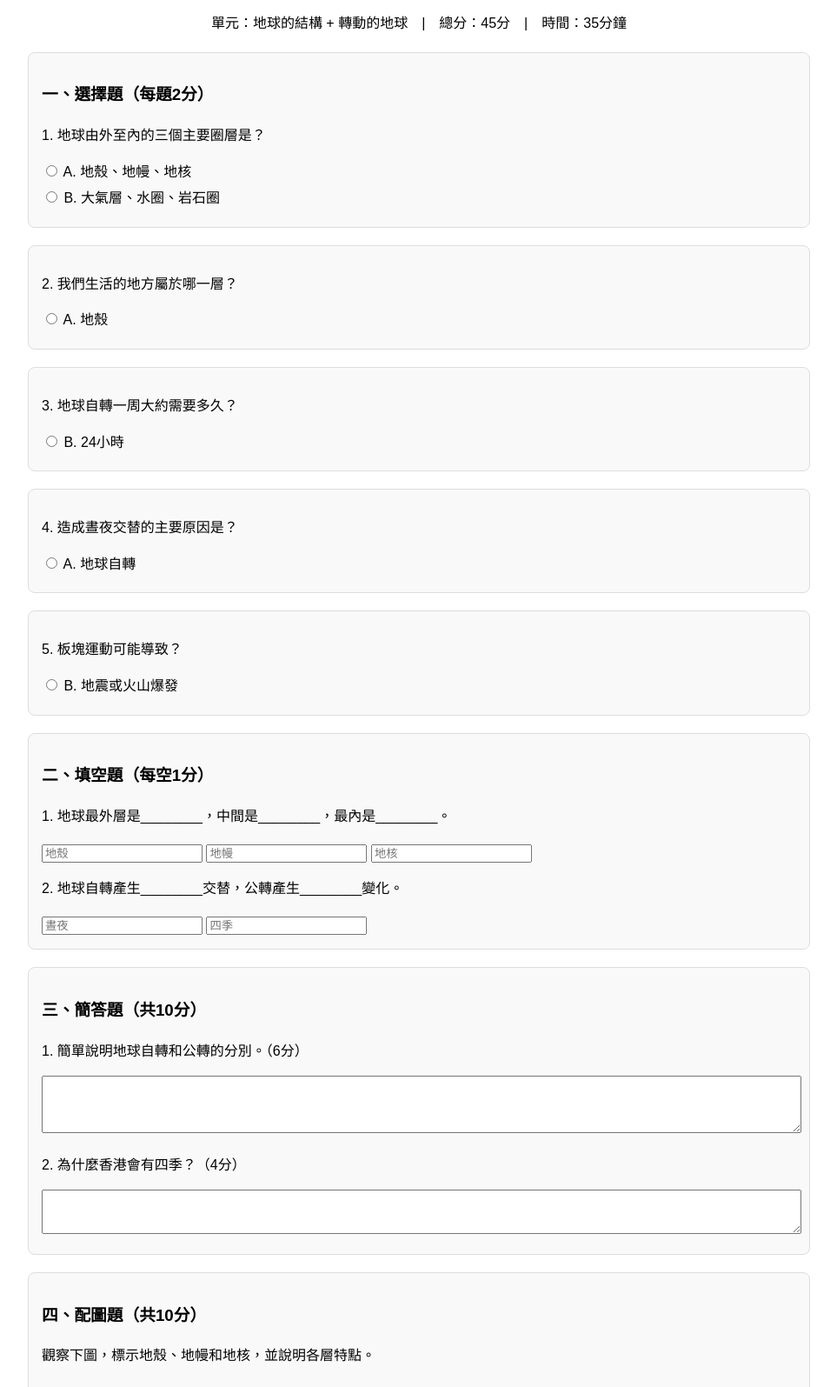
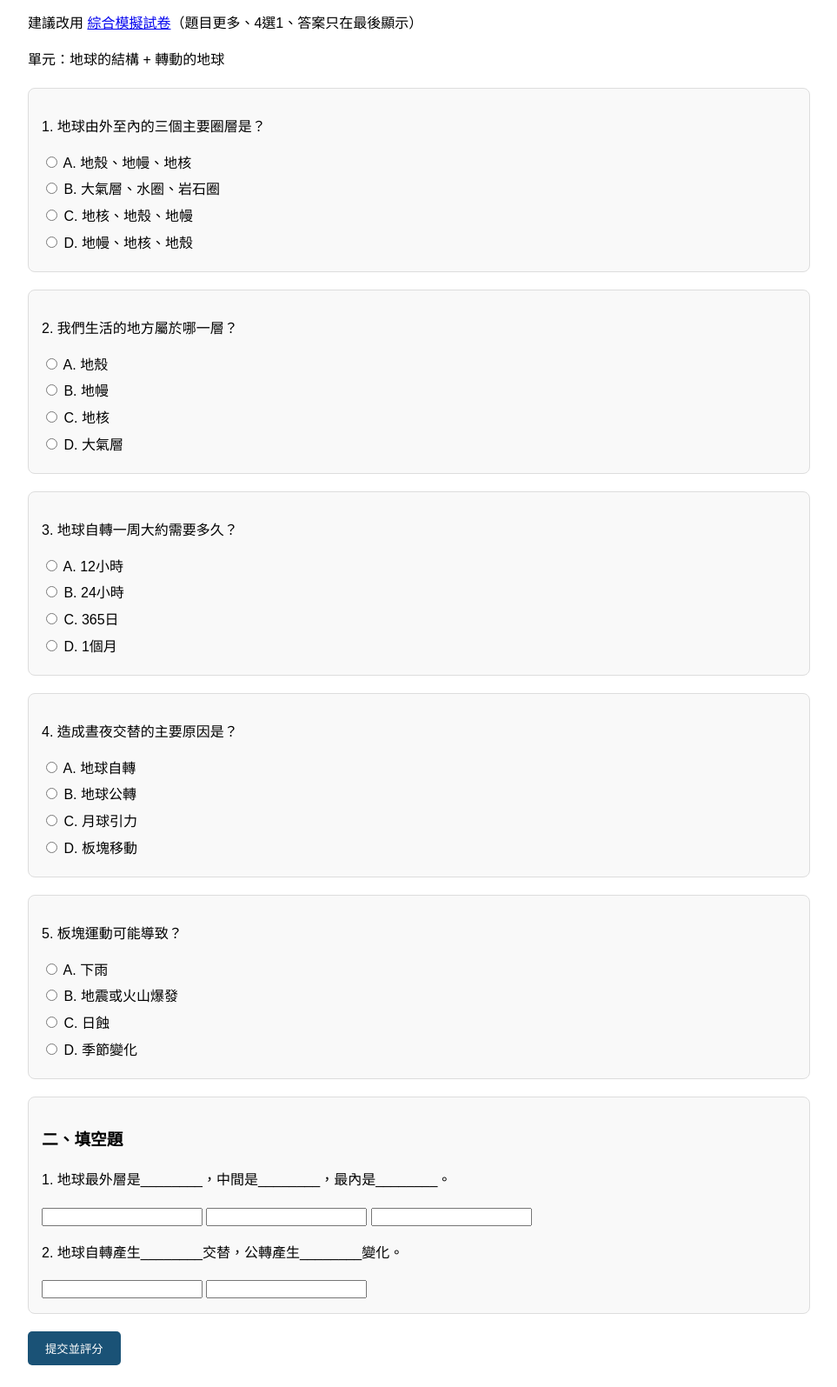
Before and after one commit to kafai3-hub/p4_science, a plain HTML site: page mock_test_1.html in a window 1280 px wide. Shown: the part 120-1715 px from the top of the page at 87% size, without its empty margins (158-1121 px from the left). Drawn offline with Linux system fonts and the light colour scheme; grey boxes are pictures that could not be loaded.

Commit message:
Fix mock_test_1: add full 4 options, remove answer placeholders

```diff
--- a/mock_test_1.html
+++ b/mock_test_1.html
@@ -2,69 +2,68 @@
 <html lang="zh-HK">
 <head>
 <meta charset="UTF-8">
-<title>小四科學科模擬試卷一 - 地球的結構 + 轉動的地球</title>
+<title>小四科學科模擬試卷一</title>
 <style>
 body { font-family: "Microsoft JhengHei", Arial, sans-serif; max-width: 900px; margin: 20px auto; padding: 20px; line-height: 1.6; }
-h1 { text-align: center; color: #1a5276; }
 .question { margin: 20px 0; padding: 15px; border: 1px solid #ddd; border-radius: 8px; background: #f9f9f9; }
 label { display: block; margin: 5px 0; }
-img { max-width: 100%; height: auto; margin: 10px 0; }
-button { background: #1a5276; color: white; padding: 10px 20px; border: none; border-radius: 5px; cursor: pointer; font-size: 16px; }
-.result { margin-top: 30px; padding: 20px; background: #eaf2f8; border-radius: 8px; }
+button { background: #1a5276; color: white; padding: 10px 20px; border: none; border-radius: 5px; cursor: pointer; }
+.result { margin-top: 30px; padding: 20px; background: #eaf2f8; border-radius: 8px; display:none; }
 </style>
 </head>
 <body>
 <h1>小四科學科模擬試卷一</h1>
-<p style="text-align:center;">單元：地球的結構 + 轉動的地球　|　總分：45分　|　時間：35分鐘</p>
+<p>建議改用 <a href="combined_mock_test.html">綜合模擬試卷</a>（題目更多、4選1、答案只在最後顯示）</p>
+<p>單元：地球的結構 + 轉動的地球</p>
 <form id="quiz1">
 <div class="question">
-<h3>一、選擇題（每題2分）</h3>
 <p>1. 地球由外至內的三個主要圈層是？</p>
 <label><input type="radio" name="q1" value="A"> A. 地殼、地幔、地核</label>
 <label><input type="radio" name="q1" value="B"> B. 大氣層、水圈、岩石圈</label>
+<label><input type="radio" name="q1" value="C"> C. 地核、地殼、地幔</label>
+<label><input type="radio" name="q1" value="D"> D. 地幔、地核、地殼</label>
 </div>
 <div class="question">
 <p>2. 我們生活的地方屬於哪一層？</p>
 <label><input type="radio" name="q2" value="A"> A. 地殼</label>
+<label><input type="radio" name="q2" value="B"> B. 地幔</label>
+<label><input type="radio" name="q2" value="C"> C. 地核</label>
+<label><input type="radio" name="q2" value="D"> D. 大氣層</label>
 </div>
 <div class="question">
 <p>3. 地球自轉一周大約需要多久？</p>
+<label><input type="radio" name="q3" value="A"> A. 12小時</label>
 <label><input type="radio" name="q3" value="B"> B. 24小時</label>
+<label><input type="radio" name="q3" value="C"> C. 365日</label>
+<label><input type="radio" name="q3" value="D"> D. 1個月</label>
 </div>
 <div class="question">
 <p>4. 造成晝夜交替的主要原因是？</p>
 <label><input type="radio" name="q4" value="A"> A. 地球自轉</label>
+<label><input type="radio" name="q4" value="B"> B. 地球公轉</label>
+<label><input type="radio" name="q4" value="C"> C. 月球引力</label>
+<label><input type="radio" name="q4" value="D"> D. 板塊移動</label>
 </div>
 <div class="question">
 <p>5. 板塊運動可能導致？</p>
+<label><input type="radio" name="q5" value="A"> A. 下雨</label>
 <label><input type="radio" name="q5" value="B"> B. 地震或火山爆發</label>
+<label><input type="radio" name="q5" value="C"> C. 日蝕</label>
+<label><input type="radio" name="q5" value="D"> D. 季節變化</label>
 </div>
 <div class="question">
-<h3>二、填空題（每空1分）</h3>
+<h3>二、填空題</h3>
 <p>1. 地球最外層是________，中間是________，最內是________。</p>
-<input type="text" name="f1" placeholder="地殼">
-<input type="text" name="f2" placeholder="地幔">
-<input type="text" name="f3" placeholder="地核">
+<input type="text" name="f1">
+<input type="text" name="f2">
+<input type="text" name="f3">
 <p>2. 地球自轉產生________交替，公轉產生________變化。</p>
-<input type="text" name="f4" placeholder="晝夜">
-<input type="text" name="f5" placeholder="四季">
-</div>
-<div class="question">
-<h3>三、簡答題（共10分）</h3>
-<p>1. 簡單說明地球自轉和公轉的分別。（6分）</p>
-<textarea name="s1" rows="4" style="width:100%;"></textarea>
-<p>2. 為什麼香港會有四季？（4分）</p>
-<textarea name="s2" rows="3" style="width:100%;"></textarea>
-</div>
-<div class="question">
-<h3>四、配圖題（共10分）</h3>
-<p>觀察下圖，標示地殼、地幔和地核，並說明各層特點。</p>
-<img src="https://www.datocms-assets.com/117510/1765926092-update_earth-structure_16dec25.png?auto=format&fit=max&w=800" alt="地球結構圖">
-<textarea name="p1" rows="5" style="width:100%;"></textarea>
+<input type="text" name="f4">
+<input type="text" name="f5">
 </div>
 <button type="button" onclick="checkAnswers1()">提交並評分</button>
 </form>
-<div id="result1" class="result" style="display:none;"></div>
+<div id="result1" class="result"></div>
 <script>
 function checkAnswers1() {
   let score = 0;
@@ -74,12 +73,10 @@ function checkAnswers1() {
     if (el && el.value.trim() === answers[k]) score += (k.startsWith('q') ? 2 : 1);
   }
   document.getElementById('result1').style.display = 'block';
-  document.getElementById('result1').innerHTML = `<h2>客觀題得分：${score} / 15 分</h2><p>簡答與配圖請自行對照答案評分。</p>
+  document.getElementById('result1').innerHTML = `<h2>客觀題得分：${score} / 15 分</h2>
   <h3>參考答案</h3><ul>
   <li>選擇：1A 2A 3B 4A 5B</li>
   <li>填空：地殼、地幔、地核、晝夜、四季</li>
-  <li>自轉：地球繞自己軸心轉，產生晝夜；公轉：地球繞太陽轉，產生四季。</li>
-  <li>香港有四季是因為地球公轉時地軸傾斜，導致不同季節日照不同。</li>
   </ul>`;
 }
 </script>
```
